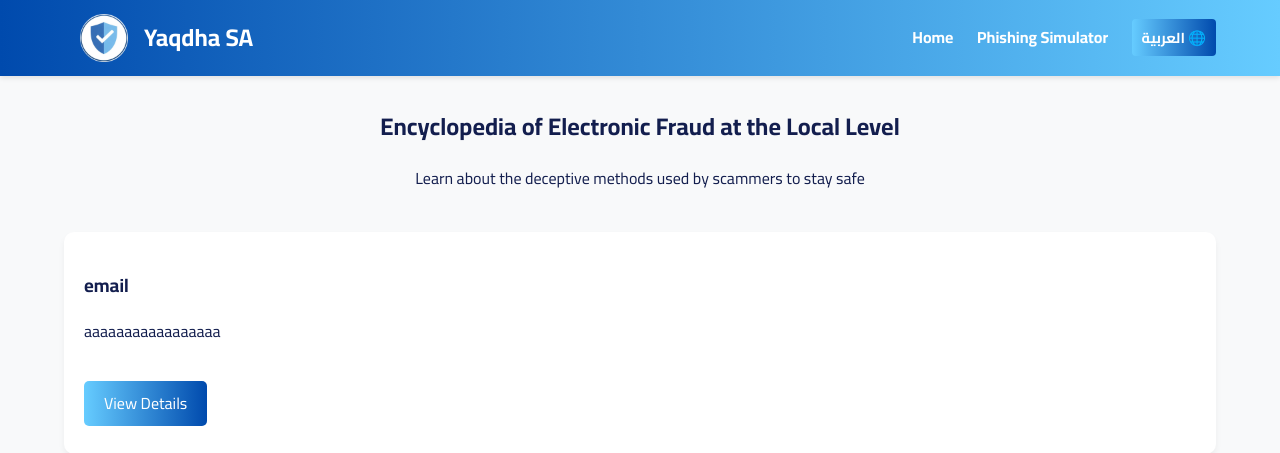
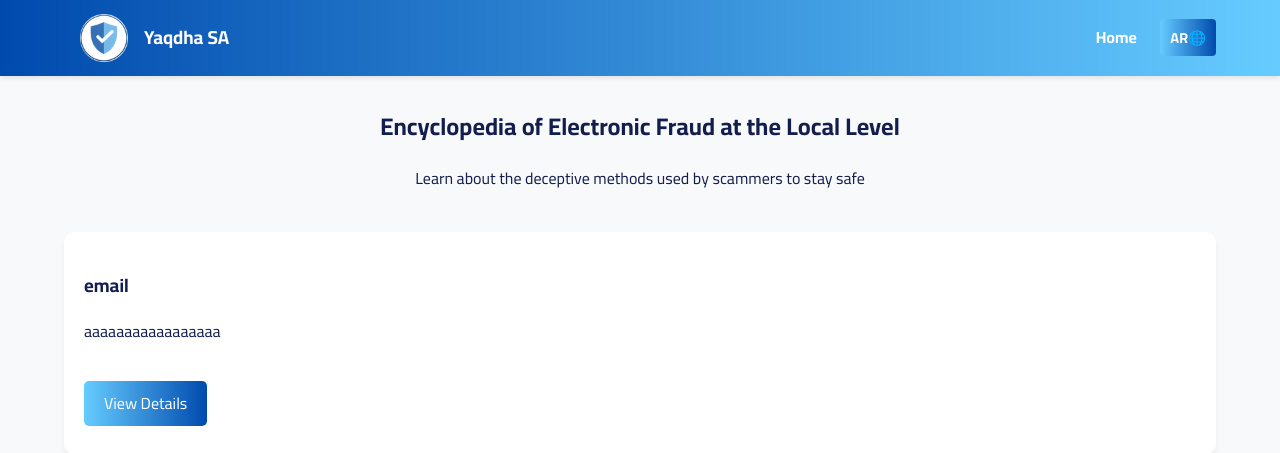
Before and after one commit to dwinch-04/Yaqdha-Platform, a Django app: page /en/scams/ in a window 1280 px wide. Shown: the top 453 px of the page. Run offline with Django 5.2, Linux system fonts and the light colour scheme; data comes from the database, SQL or seed files in the repository; some libraries are stand-ins or nearby versions.

Commit message:
Update scams.html

```diff
--- a/main/templates/en/scams.html
+++ b/main/templates/en/scams.html
@@ -12,12 +12,11 @@
 <header>
     <div class="logo-container">
         <img src="{% static 'logo.png' %}" class="site-logo" alt="Logo">
-        <h1>Yaqdha SA</h1>
+        <h3>Yaqdha SA</h3>
     </div>
     <nav>
         <a href="{% url 'home_en' %}">Home</a>
-        <a class="nav-link" href="{% url 'simulator_en' %}">Phishing Simulator</a>
-        <a href="{% url 'home' %}" class="lang-switch">العربية 🌐</a>
+        <a href="{% url 'home' %}" class="lang-switch">AR🌐</a>
     </nav>
 </header>
 
@@ -52,4 +51,5 @@
 </footer>
 
 </body>
+
 </html>
```
